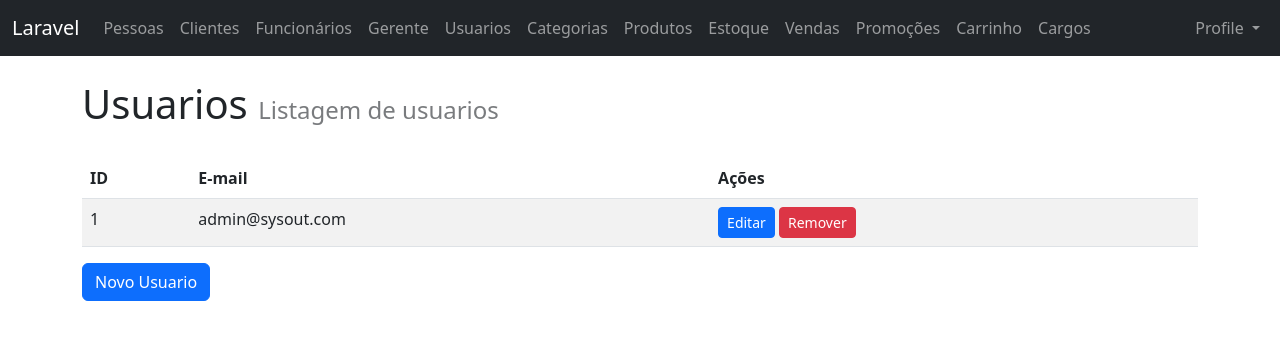
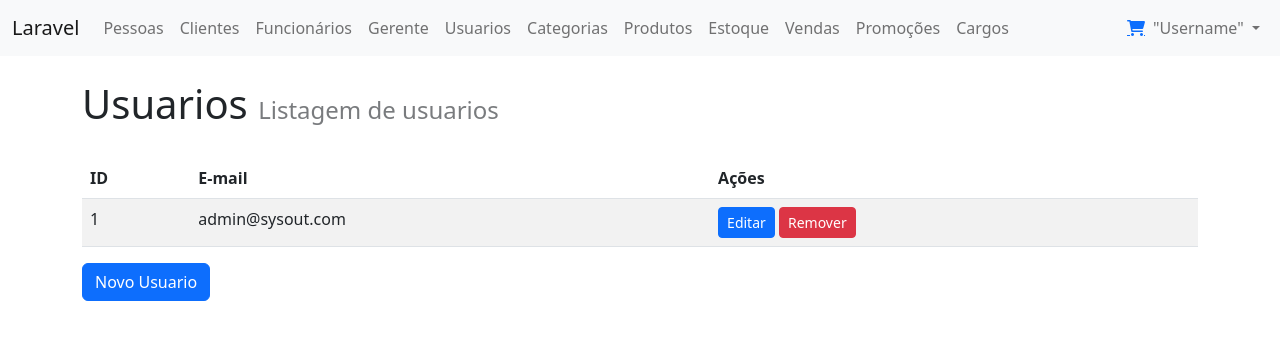
Before and after one commit to GustavoMinelli/Mercado2.0, a Laravel app: page /users in a window 1280 px wide. Shown: the top 340 px of the page. Run offline with Laravel 8, Linux system fonts and the light colour scheme; a user stored in the database is signed in; data comes from the database, SQL or seed files in the repository; parts of the project's set-up code (start-up, migrations or seed data) failed here and were passed over; some libraries are stand-ins or nearby versions.

Commit message:
modificaçoes na navbar, UserController e nos detalhes de user

```diff
--- a/app/Http/Controllers/UserController.php
+++ b/app/Http/Controllers/UserController.php
@@ -22,11 +22,11 @@ class UserController extends Controller
     public function index(){
 
         $users = User::orderBy('id', 'asc')->get();
-        // $people = Person::orderBy('id', 'asc')->get();
+        // $person = Person::get();
 
         $data = [
             'users' => $users,
-            // 'people' => $people
+            // 'person' => $person
         ];
 
         return view('pages.user.index', $data);
--- a/resources/views/auth/login.blade.php
+++ b/resources/views/auth/login.blade.php
@@ -2,6 +2,7 @@
 
 @section('content')
     <div class="container">
+
 
         <div class="row justify-content-center">
 
--- a/resources/views/components/head.blade.php
+++ b/resources/views/components/head.blade.php
@@ -8,6 +8,11 @@
     <link href="https://cdn.jsdelivr.net/npm/bootstrap@5.2.0/dist/css/bootstrap.min.css" rel="stylesheet" integrity="sha384-gH2yIJqKdNHPEq0n4Mqa/HGKIhSkIHeL5AyhkYV8i59U5AR6csBvApHHNl/vI1Bx" crossorigin="anonymous">
     <link rel="stylesheet" href="{{ asset('assets/css/main.css') }}">
     <link rel="stylesheet" href="https://cdn.jsdelivr.net/npm/bootstrap-icons@1.9.1/font/bootstrap-icons.css">
+    <link rel="stylesheet" href="https://cdnjs.cloudflare.com/ajax/libs/font-awesome/6.2.0/css/all.min.css">
+
+
+
+
     @php
 
         $title = env('APP_NAME');
--- a/resources/views/components/header.blade.php
+++ b/resources/views/components/header.blade.php
@@ -11,13 +11,13 @@
 		['Estoque', 'inventories'],
 		['Vendas', 'sales'],
 		['Promoções', 'promotions'],
-        ['Carrinho', 'cart'],
+        // ['Carrinho', 'cart'],
         ['Cargos', 'roles'],
 	];
 
 @endphp
 
-<nav class="navbar navbar-expand-lg navbar-dark bg-dark">
+<nav class="navbar navbar-expand-lg navbar-light bg-light">
 
 
     <div class="container-fluid">
@@ -40,8 +40,8 @@
 					</li>
 
 
+                    @endforeach
 
-				@endforeach
 
                 </ul>
 
@@ -62,7 +62,7 @@
 
 
 
-
+            <a href="{{ url ('/cart')}}" class="fa-sharp fa-solid fa-cart-shopping"></a>
 
             <ul class="navbar-nav ms-auto">
             <!-- Authentication Links -->
@@ -83,12 +83,12 @@
                     <li class="nav-item dropdown">
                         <a id="navbarDropdown" class="nav-link dropdown-toggle" href="#" role="button" data-bs-toggle="dropdown" aria-haspopup="true" aria-expanded="false" v-pre>
                         {{-- {{ Auth::user()->$person->name }} --}}
-                        Profile
+                        "Username"
                     </a>
 
                     <div class="dropdown-menu dropdown-menu-end" aria-labelledby="navbarDropdown">
 
-                        {{-- <a href="#" class="dropdown-item">Perfil</a> --}}
+                        {{-- <a href="{{url('users/'.$user->id.'/show') }}" class="dropdown-item">Perfil</a> --}}
                         <a class="dropdown-item" href="{{ route('logout') }}"
                            onclick="event.preventDefault();
                                          document.getElementById('logout-form').submit();">
--- a/resources/views/pages/user/index.blade.php
+++ b/resources/views/pages/user/index.blade.php
@@ -38,7 +38,7 @@
 
                         <tr>
                             <td>{{ $user->id }}</td>
-                            {{-- <td>{{ $person->name }}</td> --}}
+                            {{-- <td>{{ $user->person->name }}</td> --}}
                             <td>{{ $user->email }}</td>
 
                             <td>
```
Also changed, not shown: resources/views/pages/user/details.blade.php (+9 -4 lines). Lines whose indentation alone changed are shown as unchanged.
